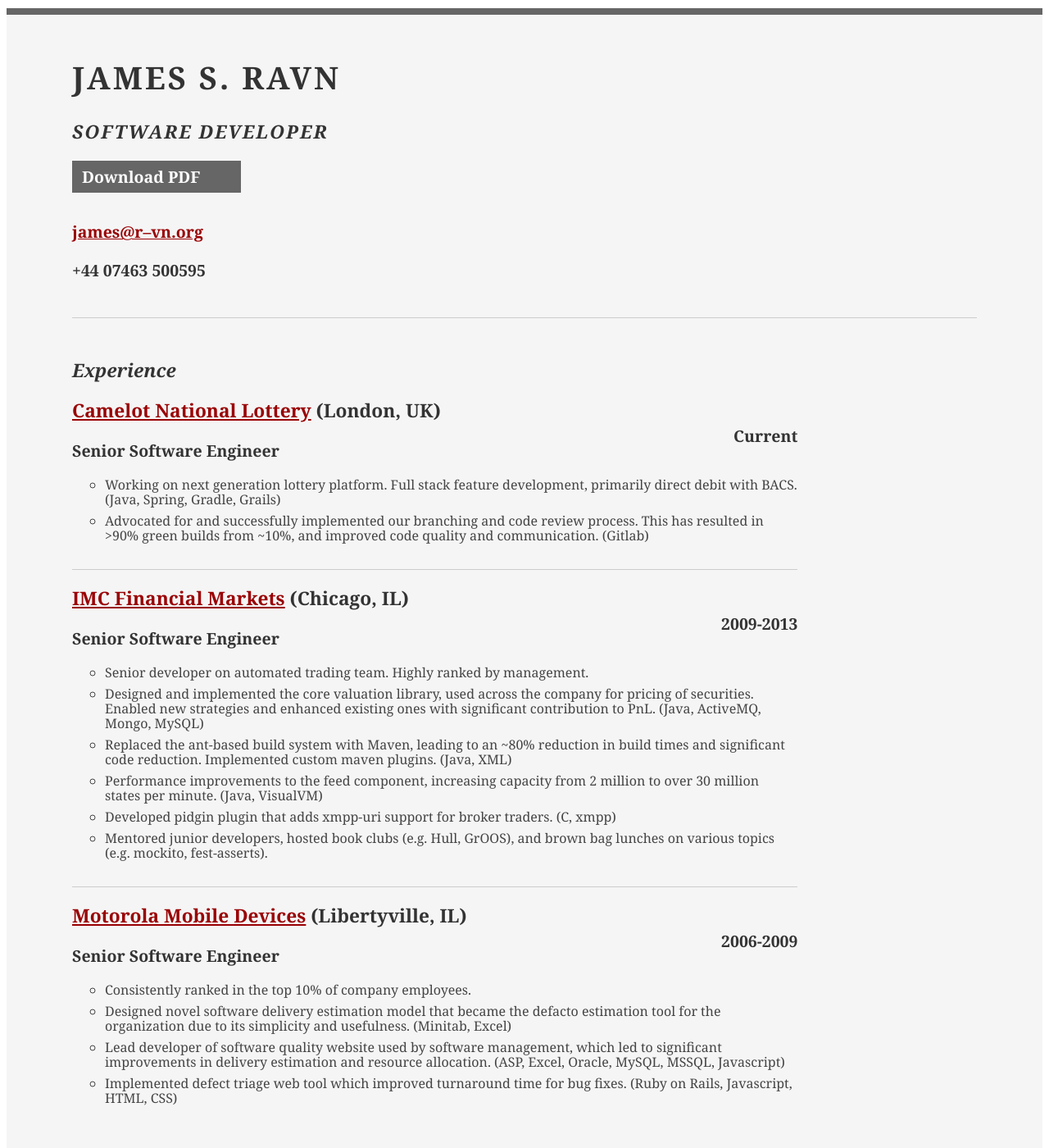
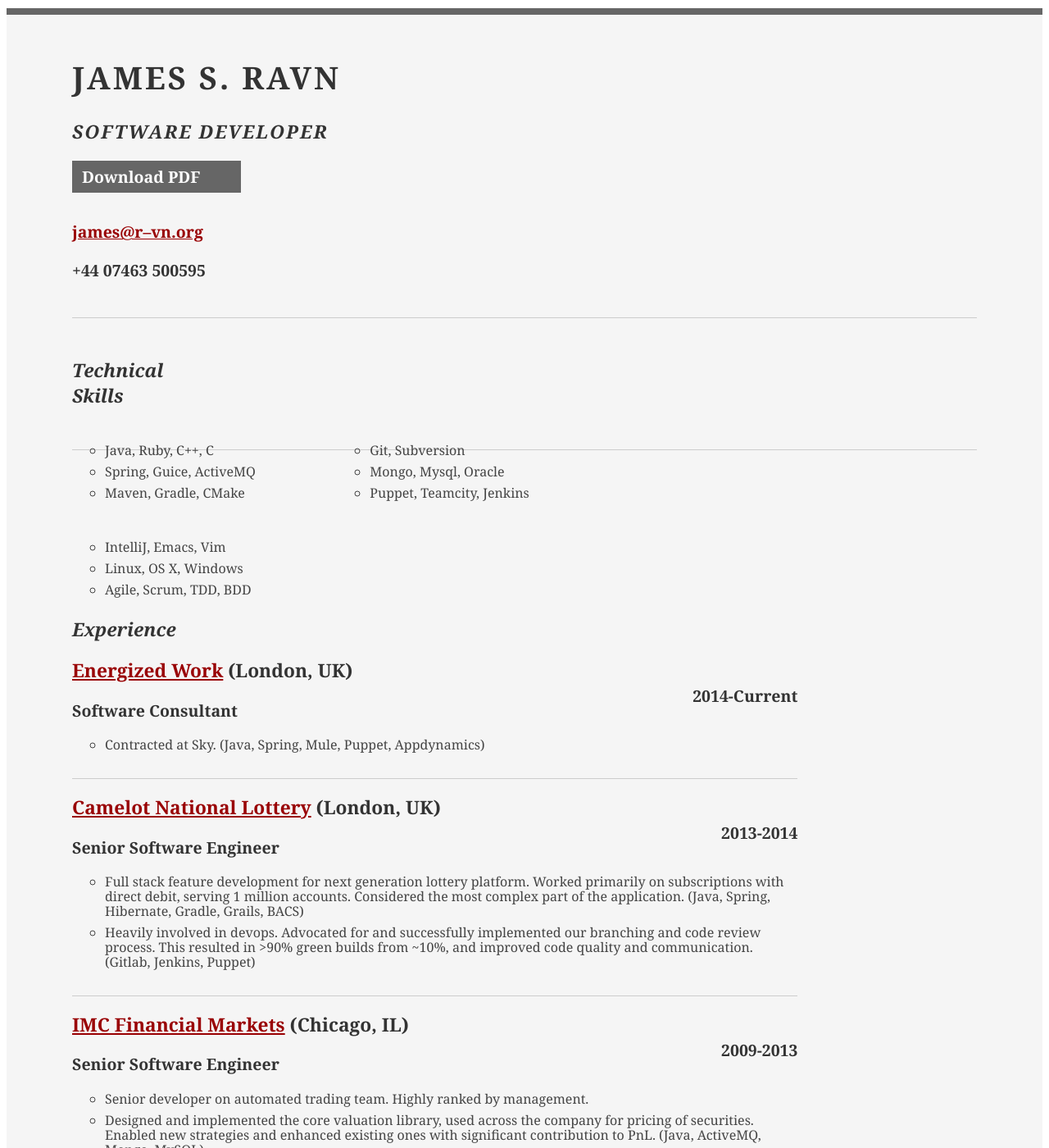
Before and after one commit to jsravn/old-blog, a Jekyll site: the page resume.html, which Jekyll copies as it is, in a window 1280 px wide and 1400 px high. Shown: the whole window at 82% size. Built offline with Jekyll 4.4.1, drawn with Linux system fonts in a browser that asks for light colours; a style sheet for code colours, icons or effects is not loaded; some of the changed text lies outside the part shown.

Commit message:
Update resume.

```diff
--- a/resume.html
+++ b/resume.html
@@ -38,6 +38,30 @@
 			<div id="yui-main">
 				<div class="yui-b">
 
+					<div class="yui-gf">
+						<div class="yui-u first">
+							<h2>Technical Skills</h2>
+						</div>
+						<div class="yui-u">
+							<ul class="talent">
+								<li>Java, Ruby, C++, C</li>
+                                <li>Spring, Guice, ActiveMQ</li>
+								<li class="last">Maven, Gradle, CMake</li>
+							</ul>
+
+							<ul class="talent">
+								<li>Git, Subversion</li>
+                                <li>Mongo, Mysql, Oracle</li>
+								<li class="last">Puppet, Teamcity, Jenkins</li>
+							</ul>
+
+							<ul class="talent">
+								<li>IntelliJ, Emacs, Vim</li>
+								<li>Linux, OS X, Windows</li>
+								<li class="last">Agile, Scrum, TDD, BDD</li>
+							</ul>
+						</div>
+					</div><!--// .yui-gf-->
 
 					<div class="yui-gf">
 
@@ -48,16 +72,30 @@
 						<div class="yui-u">
 
 							<div class="job">
-								<h2><a href="http://camelotgroup.co.uk">Camelot National Lottery</a> (London, UK)</h2>
-								<h3>Senior Software Engineer</h3>
-								<h4>Current</h4>
+								<h2><a href="http://www.energizedwork.com">Energized Work</a> (London, UK)</h2>
+								<h3>Software Consultant</h3>
+								<h4>2014-Current</h4>
 
                                 <p>
 <ul>
 
-<li>Working on next generation lottery platform. Full stack feature development, primarily direct debit with BACS. (Java, Spring, Gradle, Grails)</li>
+<li>Contracted at Sky. (Java, Spring, Mule, Puppet, Appdynamics)</li>
 
-<li>Advocated for and successfully implemented our branching and code review process. This has resulted in >90% green builds from ~10%, and improved code quality and communication. (Gitlab)</li>
+</ul>
+</p>
+							</div>
+
+							<div class="job">
+								<h2><a href="http://camelotgroup.co.uk">Camelot National Lottery</a> (London, UK)</h2>
+								<h3>Senior Software Engineer</h3>
+								<h4>2013-2014</h4>
+
+                                <p>
+<ul>
+
+<li>Full stack feature development for next generation lottery platform. Worked primarily on subscriptions with direct debit, serving 1 million accounts. Considered the most complex part of the application. (Java, Spring, Hibernate, Gradle, Grails, BACS)</li>
+
+<li>Heavily involved in devops. Advocated for and successfully implemented our branching and code review process. This resulted in &gt;90% green builds from ~10%, and improved code quality and communication. (Gitlab, Jenkins, Puppet)</li>
 
 </ul>
 </p>
@@ -120,7 +158,7 @@
 					</div><!--// .yui-gf -->
 
 
-					<div class="yui-gf">
+					<div class="yui-gf last">
 						<div class="yui-u first">
 							<h2>Education</h2>
 						</div>
@@ -130,33 +168,9 @@
 							<h3>B.S. Computer Science and Engineering &mdash; 3.5 GPA </h3>
                             <h4>2003-2005</h4>
                         </div>
-						</div>
+                        </div>
 					</div><!--// .yui-gf -->
 
-					<div class="yui-gf last">
-						<div class="yui-u first">
-							<h2>Technical Skills</h2>
-						</div>
-						<div class="yui-u">
-							<ul class="talent">
-								<li>Java, Ruby, C++, C</li>
-                                <li>Spring, Guice, JMS</li>
-								<li class="last">Ant, Maven, CMake</li>
-							</ul>
-
-							<ul class="talent">
-								<li>Git, Subversion</li>
-                                <li>Mongo, Mysql, Oracle</li>
-								<li class="last">Teamcity, Jira</li>
-							</ul>
-
-							<ul class="talent">
-								<li>IntelliJ, Emacs, Vim</li>
-								<li>OS X, Linux, Windows</li>
-								<li class="last">Agile, Scrum, TDD, BDD</li>
-							</ul>
-						</div>
-					</div><!--// .yui-gf-->
 				</div><!--// .yui-b -->
 			</div><!--// yui-main -->
 		</div><!--// bd -->
```
Also changed, not shown: 1 other file.
